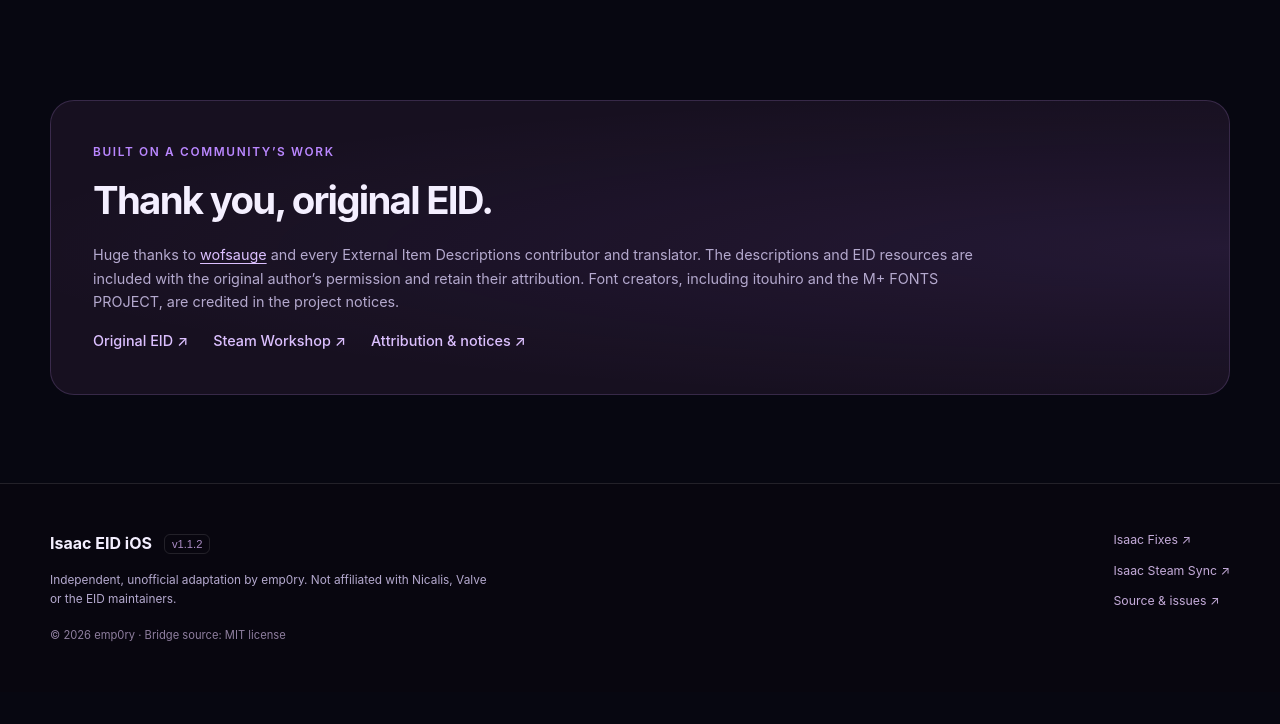
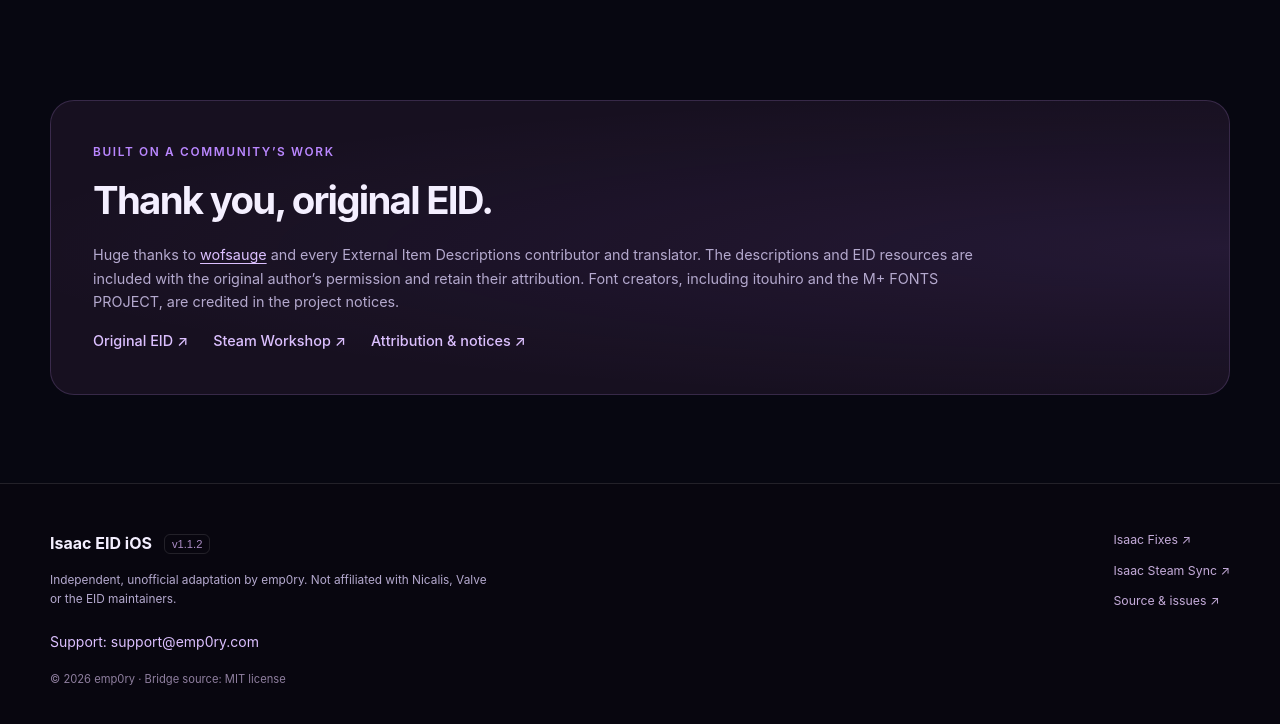
Before and after one commit to emp0ry/IsaacExternalItemDescriptionsiOS, a plain HTML site: page docs/index.html in a window 1280 px wide. Shown: the part 9573-10297 px from the top of the page. Before the commit the page ends 10265 px from the top, so only its background shows below. Drawn offline with Linux system fonts and the light colour scheme; no server answers.

Commit message:
Add domain support contact to the product website

```diff
--- a/docs/index.html
+++ b/docs/index.html
@@ -249,7 +249,8 @@
       <div class="container credits-card"><span class="section-kicker">Built on a community’s work</span><h2>Thank you, original EID.</h2><p>Huge thanks to <a href="https://github.com/wofsauge" target="_blank" rel="noopener noreferrer">wofsauge</a> and every External Item Descriptions contributor and translator. The descriptions and EID resources are included with the original author’s permission and retain their attribution. Font creators, including itouhiro and the M+ FONTS PROJECT, are credited in the project notices.</p><div class="credits-links"><a class="text-link" href="https://github.com/wofsauge/External-Item-Descriptions" target="_blank" rel="noopener noreferrer">Original EID ↗</a><a class="text-link" href="https://steamcommunity.com/sharedfiles/filedetails/?id=836319872" target="_blank" rel="noopener noreferrer">Steam Workshop ↗</a><a class="text-link" href="https://github.com/emp0ry/IsaacExternalItemDescriptionsiOS/blob/main/THIRD_PARTY_NOTICES.md" target="_blank" rel="noopener noreferrer">Attribution & notices ↗</a></div></div>
     </section>
   </main>
-  <footer class="site-footer"><div class="container footer-grid"><div><a class="brand" href="#top">Isaac EID iOS <span class="footer-version" data-version>v1.1.2</span></a><p>Independent, unofficial adaptation by emp0ry. Not affiliated with Nicalis, Valve or the EID maintainers.</p><small>© <span data-year>2026</span> emp0ry · Bridge source: MIT license</small></div><nav aria-label="Related projects"><a href="https://isaacfixesios.emp0ry.com/" target="_blank" rel="noopener noreferrer">Isaac Fixes ↗</a><a href="https://isaacsteamios.emp0ry.com/" target="_blank" rel="noopener noreferrer">Isaac Steam Sync ↗</a><a href="https://github.com/emp0ry/IsaacExternalItemDescriptionsiOS" target="_blank" rel="noopener noreferrer">Source & issues ↗</a></nav></div></footer>
+  <footer class="site-footer"><div class="container footer-grid"><div><a class="brand" href="#top">Isaac EID iOS <span class="footer-version" data-version>v1.1.2</span></a><p>Independent, unofficial adaptation by emp0ry. Not affiliated with Nicalis, Valve or the EID maintainers.</p>
+          <a class="footer-contact" href="mailto:support@emp0ry.com">Support: support@emp0ry.com</a><small>© <span data-year>2026</span> emp0ry · Bridge source: MIT license</small></div><nav aria-label="Related projects"><a href="https://isaacfixesios.emp0ry.com/" target="_blank" rel="noopener noreferrer">Isaac Fixes ↗</a><a href="https://isaacsteamios.emp0ry.com/" target="_blank" rel="noopener noreferrer">Isaac Steam Sync ↗</a><a href="https://github.com/emp0ry/IsaacExternalItemDescriptionsiOS" target="_blank" rel="noopener noreferrer">Source & issues ↗</a></nav></div></footer>
   <dialog class="lightbox" aria-label="Full-resolution gameplay screenshot"><button class="lightbox-close" type="button" aria-label="Close screenshot">×</button><img alt=""><p class="lightbox-caption"></p><a class="text-link lightbox-original" target="_blank" rel="noopener noreferrer">Open original PNG ↗</a></dialog>
 </body>
 </html>
--- a/docs/styles.css
+++ b/docs/styles.css
@@ -206,3 +206,22 @@
   .lightbox { width: 98vw; max-width: 98vw; padding-inline: 7px; }
 }
 @media (prefers-reduced-motion: reduce) { html { scroll-behavior: auto; } }
+
+/* Product support uses the shared EMP0RY domain. */
+.site-footer .footer-contact {
+  display: flex;
+  align-items: center;
+  width: fit-content;
+  max-width: 100%;
+  min-height: 44px;
+  margin-top: .5rem;
+  color: var(--muted-strong, var(--accent-soft));
+  font-size: .875rem;
+  line-height: 1.5;
+  overflow-wrap: anywhere;
+}
+.site-footer .footer-contact:hover,
+.site-footer .footer-contact:focus-visible {
+  text-decoration: underline;
+  text-underline-offset: 4px;
+}
```
